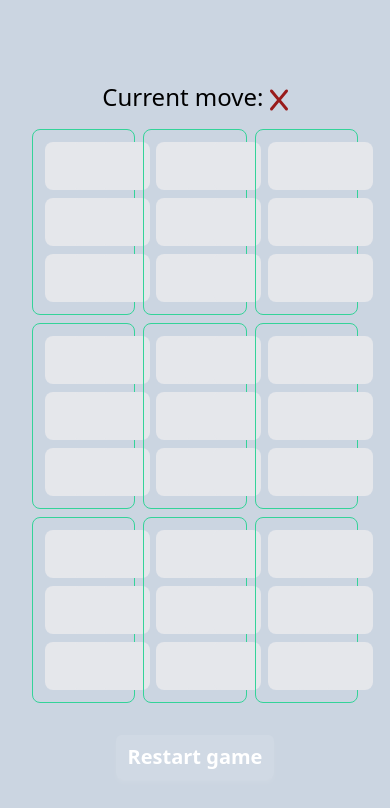
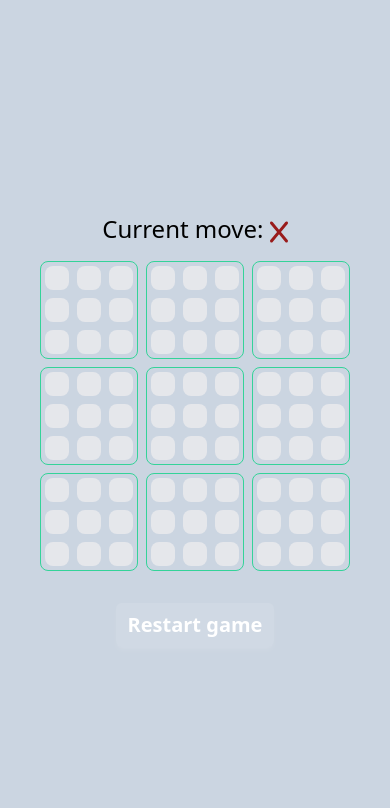
Before and after one commit to thor-juhasz/3d-tic-tac-toe, a Vue app: page / in a window 390 px wide. Shown: the top 808 px of the page. Built offline with nearby package versions, Linux system fonts and the light colour scheme.

Commit message:
adjust for mobile

```diff
--- a/index.html
+++ b/index.html
@@ -7,7 +7,7 @@
     <title>Vite + Vue + TS</title>
   </head>
   <body>
-    <div id="app" class="container-2xl flex flex-col justify-center"></div>
+    <div id="app" class="container flex flex-col justify-center"></div>
     <script type="module" src="/src/main.ts"></script>
   </body>
 </html>
--- a/src/App.vue
+++ b/src/App.vue
@@ -23,7 +23,7 @@
             <Button class="mt-8" @click="resetGame()">Restart game</Button>
         </div>
 
-        <div class="victory flex flex-col flex-wrap flex-initial justify-center items-center" :class="[gameOver && 'show']">
+        <div class="victory flex flex-col flex-initial justify-center items-center" :class="[gameOver && 'show']">
             <p>Game winner</p>
 
             <div class="flex justify-center">
--- a/src/components/Column.vue
+++ b/src/components/Column.vue
@@ -5,10 +5,10 @@
             @mouseover="columnMouseOver()"
             @mouseout="columnMouseOut()">
         <template v-if="player === 'X'">
-            <XIcon class="m-2.5 w-full h-full" :class="{ highlight }" />
+            <XIcon class="m-1.5 md:m-2.5 w-full h-full" :class="{ highlight }" />
         </template>
         <template v-else-if="player === 'O'">
-            <OIcon class="m-1.5 w-full h-full" :class="{ highlight }" />
+            <OIcon class="m-1 md:m-1.5 w-full h-full" :class="{ highlight }" />
         </template>
     </button>
 </template>
--- a/src/components/TicTacToe.vue
+++ b/src/components/TicTacToe.vue
@@ -2,7 +2,7 @@
     <template v-if="gameData.winner">
         <!--<div class="text-3xl" v-html="winner" />-->
         <div class="grid gap-2">
-            <Column class="w-40 h-40 rounded-lg flex justify-center items-center"
+            <Column class="w-20 h-20 md:w-40 md:h-40 rounded-lg flex justify-center items-center"
                     :player="gameData.winner"
                     :highlight="false"
                     :disabled="true" />
@@ -10,7 +10,7 @@
     </template>
     <template v-else>
         <div class="grid grid-cols-3 grid-rows-3 gap-2" :class="[gameData.highlight && 'highlight', hasNextMove && 'next-move']">
-            <Column class="w-12 h-12 rounded-lg flex justify-center items-center"
+            <Column class="w-6 h-6 md:w-12 md:h-12 rounded-lg flex justify-center items-center"
                     v-for="(column, index) in gameData.columns"
                     :key="index"
                     :player="column"
@@ -57,7 +57,7 @@ function isColumnAvailable(column: Values): boolean {
 
 <style scoped>
 div {
-    @apply p-3 rounded-lg border border-transparent transition-transform duration-300;
+    @apply p-1 md:p-3 rounded-lg border border-transparent transition-transform duration-300;
 }
 div.highlight {
     @apply scale-105;
--- a/src/style.css
+++ b/src/style.css
@@ -15,10 +15,9 @@
 
 body {
   @apply flex justify-center;
-  min-width: 320px;
   min-height: 100vh;
 }
 
 #app {
-  @apply p-8 text-center;
+  @apply md:p-8 text-center;
 }
```
